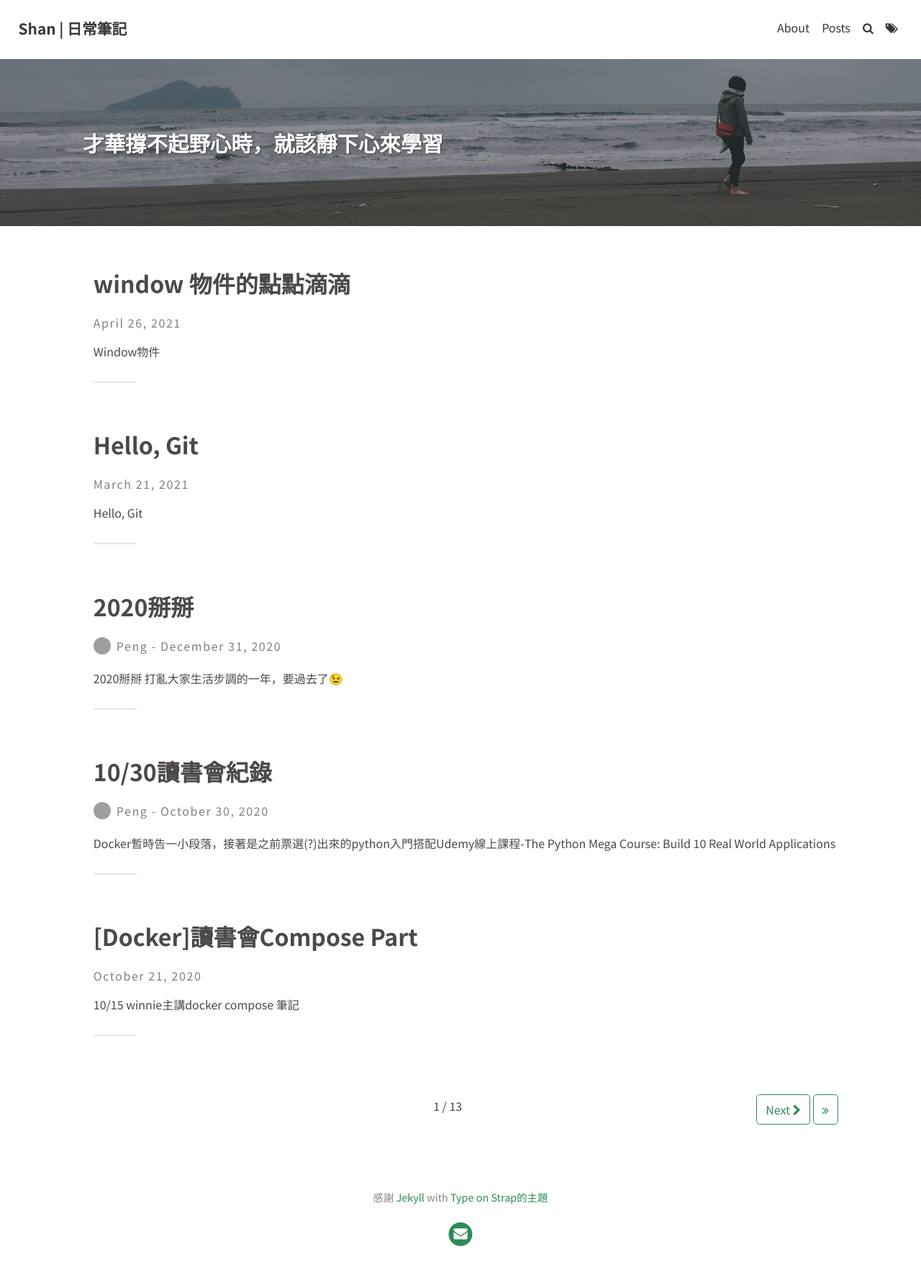
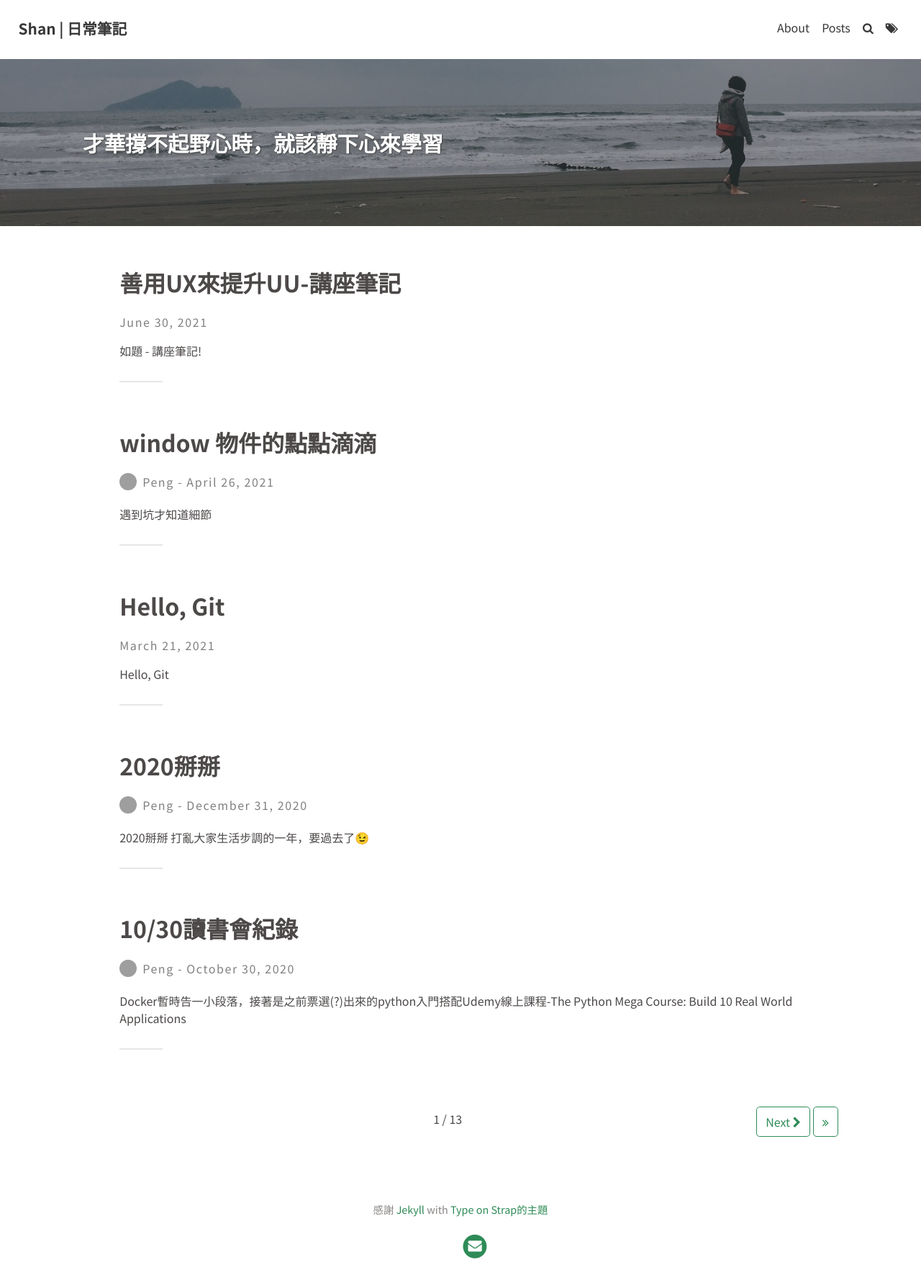
Before and after one commit to pengpon/pengpon.github.io, a Jekyll site: the page built from index.html, in a window 1280 px wide. Shown: the whole page at 72% size. Built offline with Jekyll 4.4.1, drawn with Linux system fonts in a browser that asks for light colours; the list of posts is cut into pages by our own code; some of the changed lines change nothing that is shown; grey boxes are pictures that could not be loaded.

Commit message:
add UU note post

```diff
--- a/_posts/2021-04-26-Use Window Object.md
+++ b/_posts/2021-04-26-Use Window Object.md
@@ -2,12 +2,17 @@
 layout: post
 title:  "window 物件的點點滴滴"
 date:   2021-04-26 13:12:00 +0800
-author: Pon
-categories: web
-tags: web
+color: seagreen
+author: peng
+excerpt_separator: <!--more-->
+comments: true
 ---
 
 
+
+
+> 遇到坑才知道細節
+<!--more-->
 
 ## Window物件
 
--- /dev/null
+++ b/_posts/2021-06-30- UU.md
@@ -0,0 +1,146 @@
+---
+layout: post
+title:  "善用UX來提升UU-講座筆記"
+date:   2021-06-30 22:29:00 +0800
+author: Pon
+categories: UI/UX
+tags: UU
+---
+
+
+
+> 如題 - 講座筆記!
+
+<!--more-->
+
+> 主題 : 大師常來聊-余虹儀（小魚）來談如何善用UX來提升UU，打造滿足新手和專家的UI
+>
+> 2021/06/08 21:00 直播講座筆記
+
+
+
+## What is UU (Universal Usability)?
+通用、使用性
+做到大家都能用的程度
+
+- 操作時間
+- 操作步驟
+- 將常用步驟簡化成一個選項 (Ex: 列印單面黑白)
+- 用詞恰當 ==*使用者的心理感受 也是需要考慮的*==
+    Ex: 左撇子 VS 慣用手
+- 考慮客戶、業者和上課學員，依照背景換案例
+
+
+
+## 無障礙需求
+
+Ex: 描白線的方式(框線)的方式，解決色弱、色盲的問題，運用對比
+
+Q: 視覺提示過度會有反效果?
+
+A: 沒有重點又干擾
+
+----
+
+Q: 如何將資料重要性做排序
+
+A: 使用者覺得重要的!
+EX:航班資訊, 使用者在意的是 Delay 與否
+
+----
+Q: 有什麼產品的 UX 是可以參考的?
+
+A: 觀察生活家電的按鍵磨損情形
+
+----
+Q: 如何老闆機車，不給你資源做使用者的調查的時候，該怎麼辦
+
+A: 設計人員自己容易有盲點，建議找一位非常新手的人，例如家中長輩
+
+----
+
+Q: 資訊要使用圖像或文字的建議
+
+A:
+阿拉伯數字 12345 每個人的認知會不同 強或弱
+以波浪數量代表強弱 更直覺
+打勾 畫叉 畫圈 每個國家代表的意義不一定相同
+這種情形 就適合以文字取代
+
+----
+
+Q: 使用者類型 (TA)?
+
+A: 依據網站性質選擇做區分
+用年齡做區分 (Ex: 限成年?)
+記住使用習慣，例如：atm 的快速領錢有分1000、3000、5000
+
+----
+
+Q: 只有一條路的設計方式是好 or 壞 ?
+
+A: **資訊量多或是少 沒有標準答案**
+
+對新手 -> 資訊少反而好
+對老手 -> 提供快捷鍵
+
+----
+Q: 不是大規模的公司，無法量化數據，要怎麼知道有沒解決痛點
+
+A: 至少一個目標族群找一個測試者，如果測試者在操作的時候停下來了，需要關心使用者是哪裡有問題或卡關
+
+
+
+----
+
+
+
+## 建議
+
+多方涉略
+Ex: Ixda & uxtw & HPX
+[社團法人台灣互動設計協會](https://www.ixda.org.tw/)
+
+
+
+## 會後分享
+
+- 如何說服主管UX重要性
+    - 老闆想省成本 怕開發時間過長
+    - EX: 賣場空間有限 又都想把商品擺出來
+    - 依據商品常購買者，調整走道大小 (長輩或年輕人常購入的商品不同)
+    - 用數據說服!
+
+- 實現概念
+    - 能驗證的話，數據就是一切
+    - 沒有理論，又很難去推動或是思考
+
+- **Dashboard 的重點在強調「必要且即時」的資訊 其他東西完全可以省略**  (By Kuro)
+- 非必要資料可以弱化
+- 進行分類分層 真的用不到的就勇敢刪除
+- 什麼都重要就是什麼都不重要
+- UI 和 UX 是完全不一樣的東西!!! 不要混在一起~
+    - 公司會貪心
+    - 希望你做 UI 又希望你會UX
+- 反 UX
+    - 刻意做負面的 UX
+    - 把取消付款做的超級難用，讓你放棄就是 **反 UX**
+    - 符合店家的 UX、符合賺錢的 UX
+    - 要小心消費者怒氣會累積會爆炸，盡量兩者兼顧
+
+---
+
+> 從服務場景跟效益下手，不要講使用者
+> 一直講使用者　怎樣怎樣　老闆會覺得你沒為他想～
+
+
+
+
+
+### 書單
+
+- [善用UX來提升UU：打造滿足新手和專家的UI（iT邦幫忙鐵人賽系列書）](https://www.tenlong.com.tw/products/9789864347582?list_name=lv)
+- [介面設計如何讓新手與專家都容易使用- iT邦幫忙鐵人賽文章](https://ithelp.ithome.com.tw/users/20121135/ironman/2911?sc=iThelpR)
+- [愛。通用設計：充滿愛與關懷的設計概念](https://www.books.com.tw/products/0010422031)
+
+###### tags: `講座分享` `UX`
--- a/_sass/base/_global.scss
+++ b/_sass/base/_global.scss
@@ -241,6 +241,7 @@ ol,
 ul {
 	list-style-position: outside;
 	margin-left: 1em;
+	padding-inline-start: 40px;
 	li{
 		margin-bottom: 20px;
 	}
```
Also changed, not shown: 1 other file.
